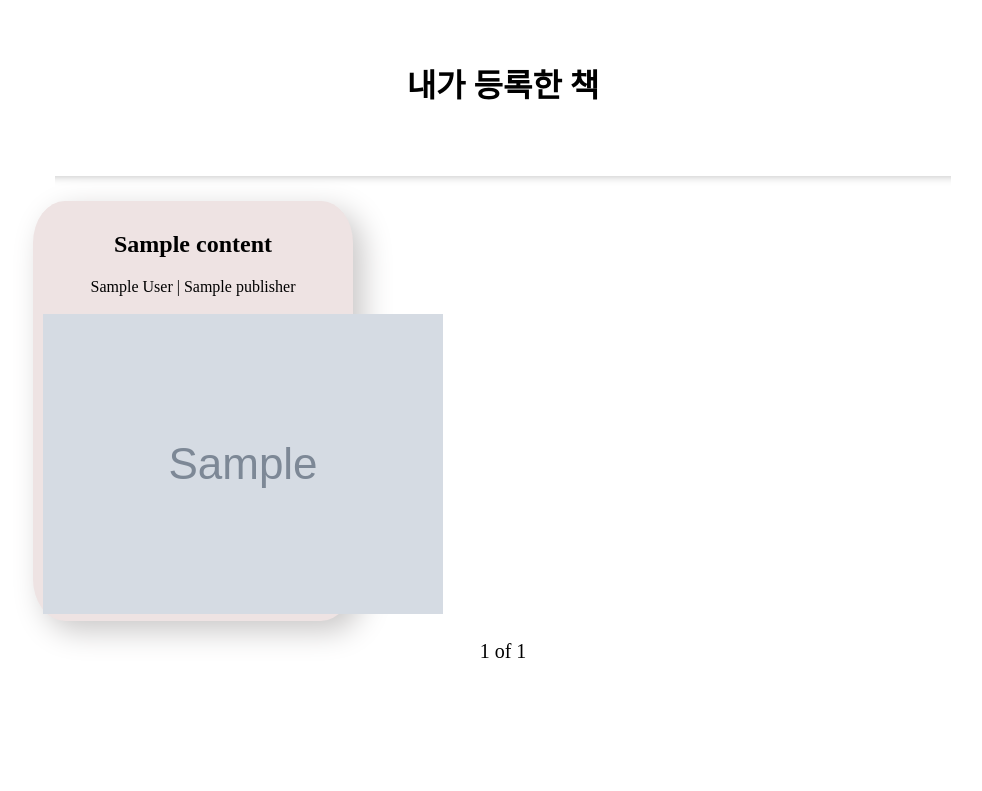
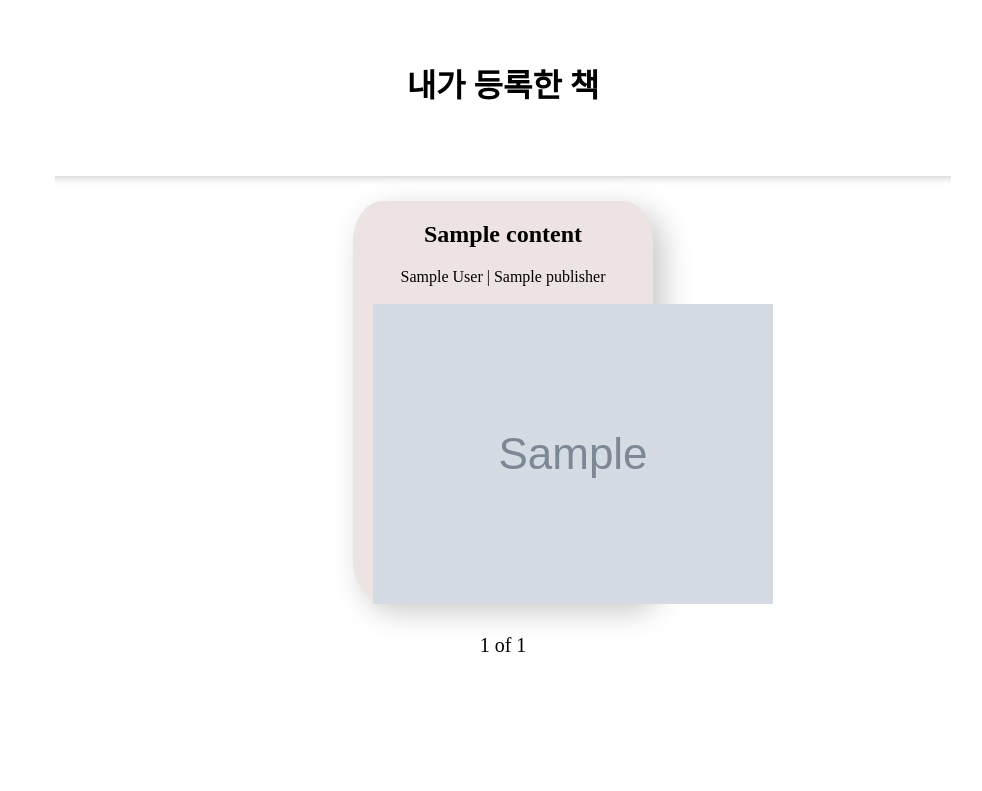
Before and after one commit to ji-vvon/Likelion-Autumnthon, a Django app: template book/templates/mybook.html in a window 1280 px wide. Shown: the part 205-996 px from the top of the page, without its empty margins (137-1119 px from the left). After the commit the page ends 857 px from the top, so only its background shows below. Run offline with Django 3.2, Linux system fonts and the light colour scheme; the template is opened without the code that fills it: most values are stand-ins (such as "Sample title", 1, 10 or a date in 2020); grey boxes marked "Sample" are stand-in pictures; some web fonts are replaced.

Commit message:
가운데 정렬

```diff
--- a/book/static/css/rental_main.css
+++ b/book/static/css/rental_main.css
@@ -9,14 +9,17 @@ body {
   }
 
   .body {
-    margin-left: 10%;
-    margin-right: 10%;
-    display: inline-block;
+    /* margin-left: 10%; */
+    /* margin-right: 10%; */
+    display: flex;
     color: rgb(0, 0, 0);
+    justify-content: center;
+    margin: 0 auto;
     text-align: center;
 
     /* background: green; */
-    width: 75%;
+    width: 70vw;
+    flex-wrap: wrap;
   }
 
 
@@ -31,9 +34,9 @@ body {
   .content {
     background-color: rgb(238, 227, 227);
     box-shadow: 10px 10px 30px rgb(201, 199, 199);
-    margin: 15px 10px;
-    padding: 10px;
-    width: 300px;
+    margin: 15px 5px;
+    padding: 0 20px;
+    width: 260px;
     height: 400px;
     border-radius: 10%;
     float: left;
```
